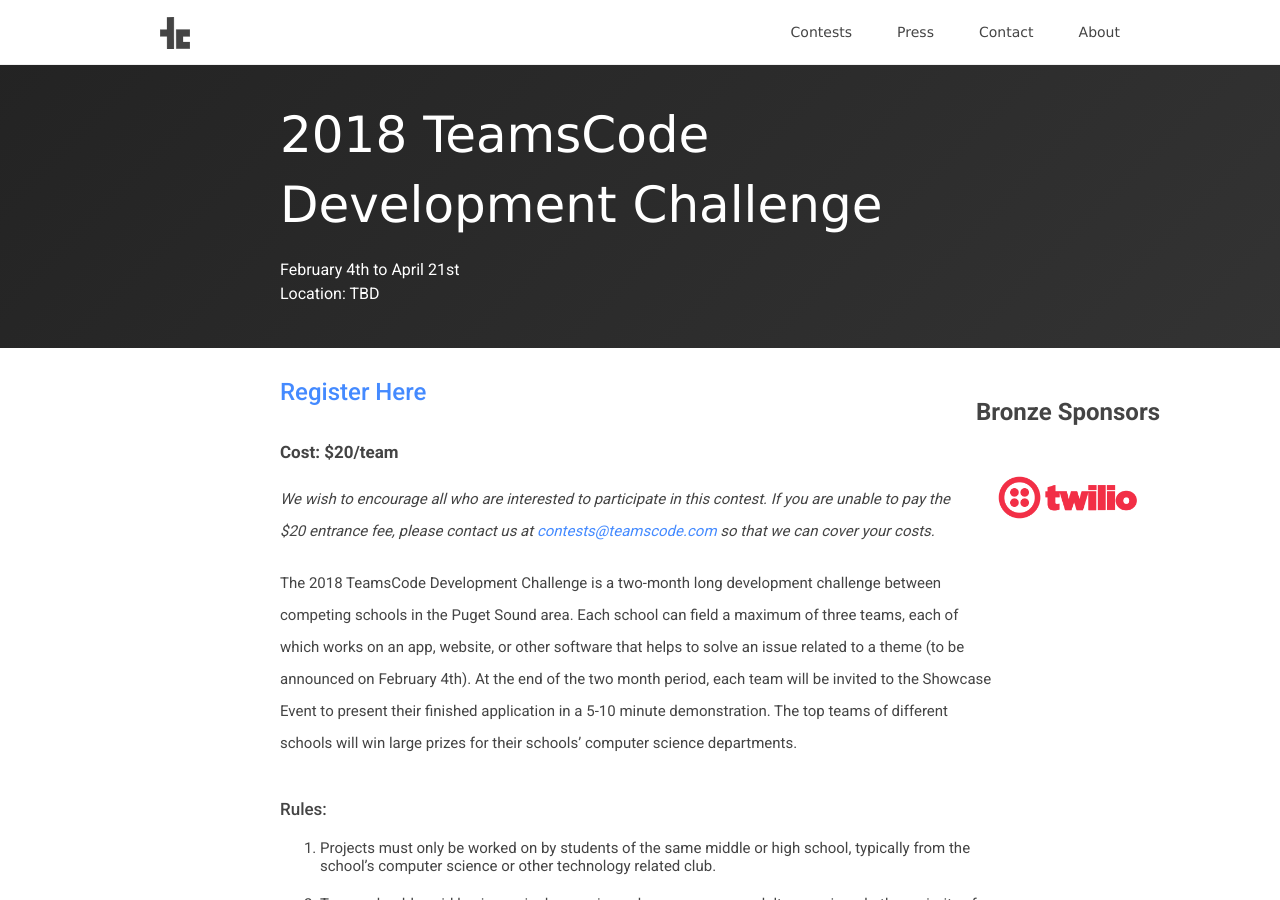
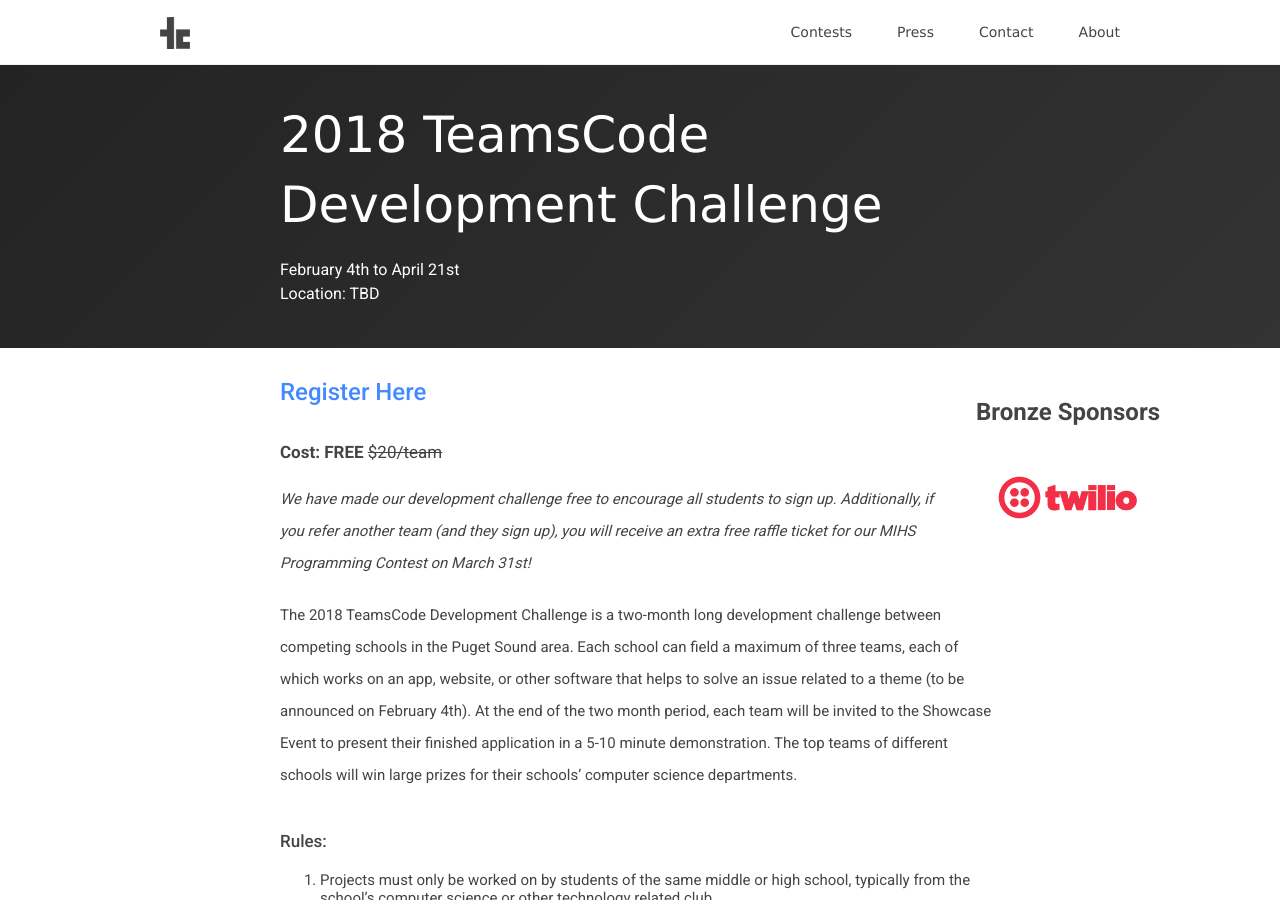
Before and after one commit to teamscode/teamscode.github.io, a Jekyll site: the page built from _posts/2018-01-07-teamscode-2018-development-challenge.md, in a window 1280 px wide and 900 px high. Built offline with Jekyll 4.4.1, drawn with Linux system fonts in a browser that asks for light colours; nearby versions of some CDN libraries.

Commit message:
changing development challenge cost and info

```diff
--- a/_posts/2018-01-07-teamscode-2018-development-challenge.md
+++ b/_posts/2018-01-07-teamscode-2018-development-challenge.md
@@ -13,9 +13,9 @@ contest_location: "Location: TBD"
 
 # [Register Here](https://teamscode.typeform.com/to/pqwej3)
 
-### **Cost: $20/team**
+### **Cost: FREE** ~~$20/team~~
 
-*We wish to encourage all who are interested to participate in this contest. If you are unable to pay the $20 entrance fee, please contact us at [contests@teamscode.com](mailto:contests@teamscode.com) so that we can cover your costs.*
+*We have made our development challenge free to encourage all students to sign up. Additionally, if you refer another team (and they sign up), you will receive an extra free raffle ticket for our MIHS Programming Contest on March 31st!*
 
 The 2018 TeamsCode Development Challenge is a two-month long development challenge between competing schools in the Puget Sound area. Each school can field a maximum of three teams, each of which works on an app, website, or other software that helps to solve an issue related to a theme (to be announced on February 4th). At the end of the two month period, each team will be invited to the Showcase Event to present their finished application in a 5-10 minute demonstration. The top teams of different schools will win large prizes for their schools’ computer science departments.
 
```
